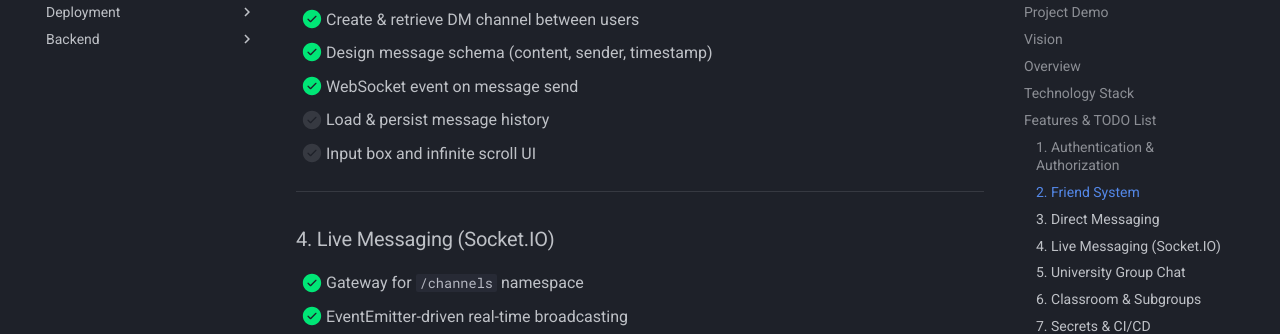
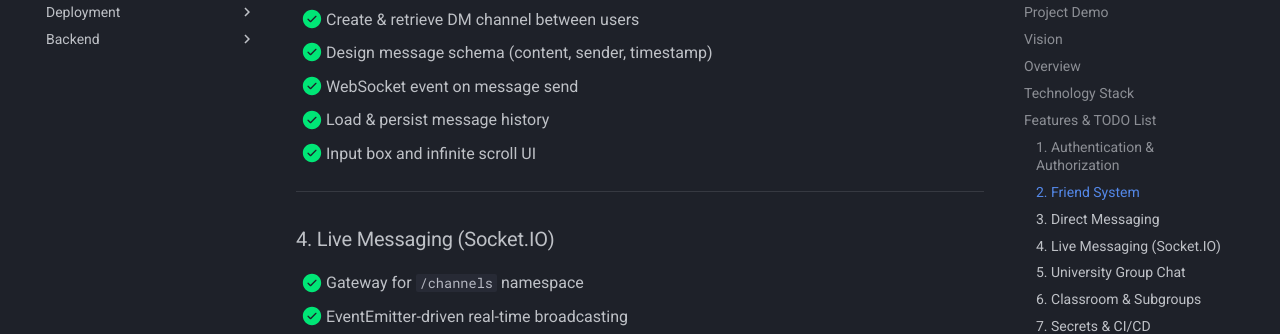
Before and after one commit to TylerGeiger513/CampusConnect-Prod, an MkDocs documentation site: the page built from docs/index.md, in a window 1280 px wide and 900 px high, scrolled down 3899 px. Shown: the part 150-484 px from the top of the window. Built offline with MkDocs 1.6.1 and Material for MkDocs 9.7.7, drawn with Linux system fonts in a browser that asks for light colours.

```diff
--- a/docs/index.md
+++ b/docs/index.md
@@ -107,8 +107,8 @@ Campus Connect is a full-stack, real-time chat platform built to enhance campus
 - [x] Create & retrieve DM channel between users
 - [x] Design message schema (content, sender, timestamp)
 - [x] WebSocket event on message send
-- [ ] Load & persist message history
-- [ ] Input box and infinite scroll UI
+- [x] Load & persist message history
+- [x] Input box and infinite scroll UI
 
 ---
 
```
